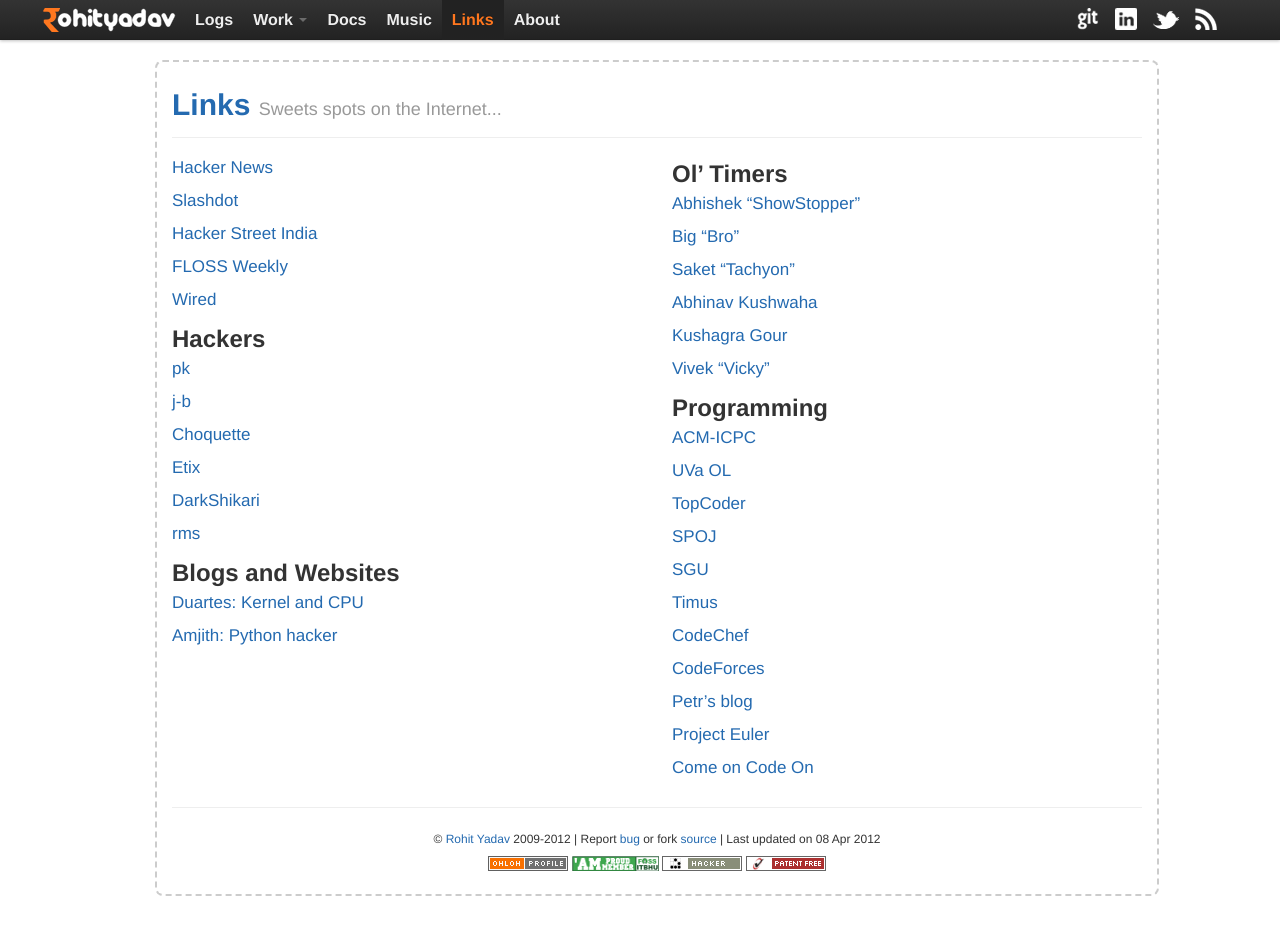
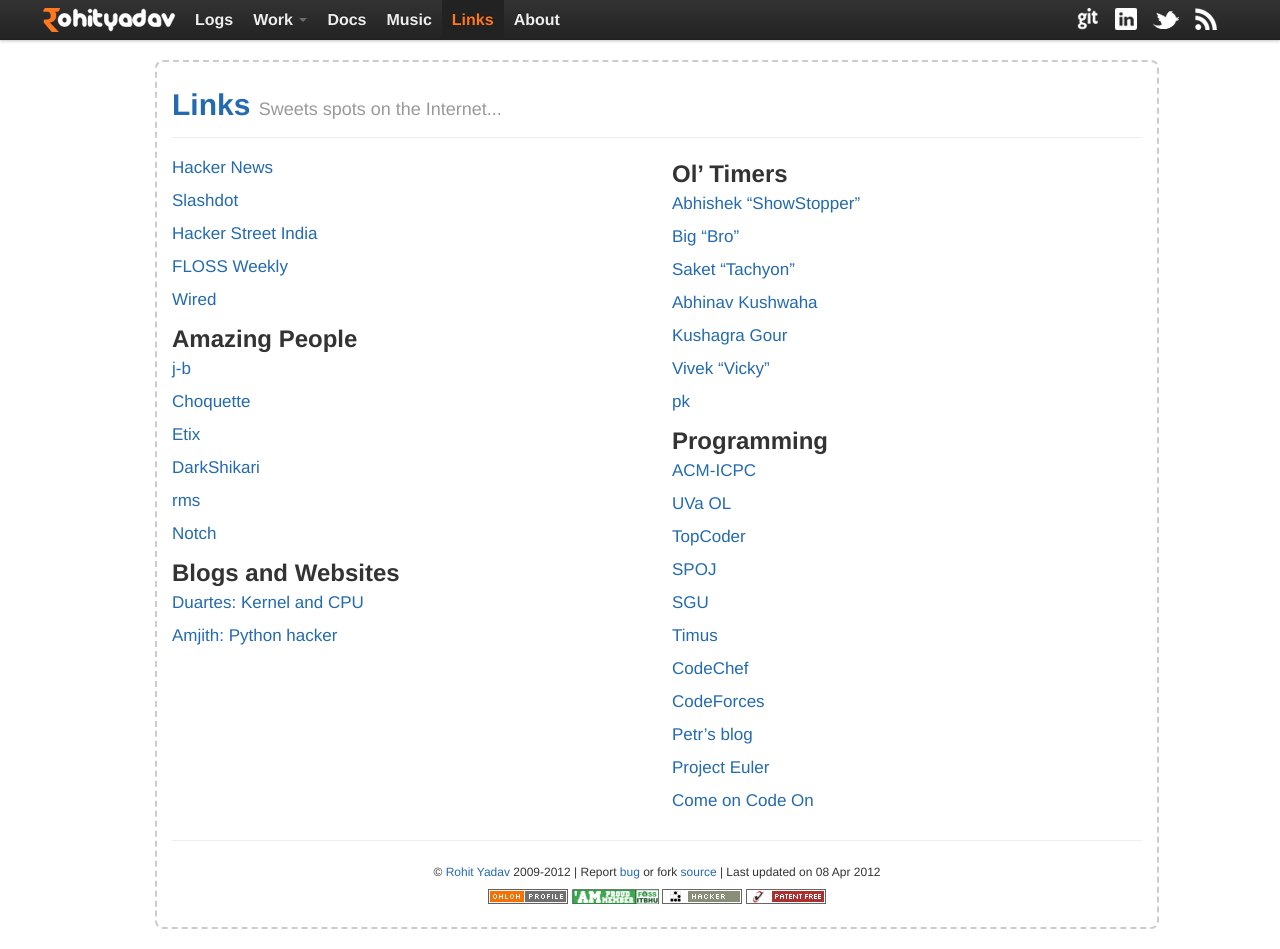
Before and after one commit to rohityadavcloud/rohityadavcloud.github.io, a Jekyll site: the page built from links.markdown, in a window 1280 px wide and 949 px high. Built offline with Jekyll 4.4.1, drawn with Linux system fonts in a browser that asks for light colours; Markdown is read by kramdown in place of the engine named in the settings.

Commit message:
links fix, add link to notch

```diff
--- a/links.markdown
+++ b/links.markdown
@@ -17,9 +17,7 @@
 
 [Wired](http://www.wired.com/)
 
-##Hackers
-
-[pk](http://people.videolan.org/~pk/)
+##Amazing People
 
 [j-b](http://www.jbkempf.com/blog/)
 
@@ -31,6 +29,7 @@
 
 [rms](http://stallman.org/)
 
+[Notch](http://notch.tumblr.com/)
 
 ##Blogs and Websites
 
```
Also changed, not shown: other parts of links.markdown (+2 -0 lines).
